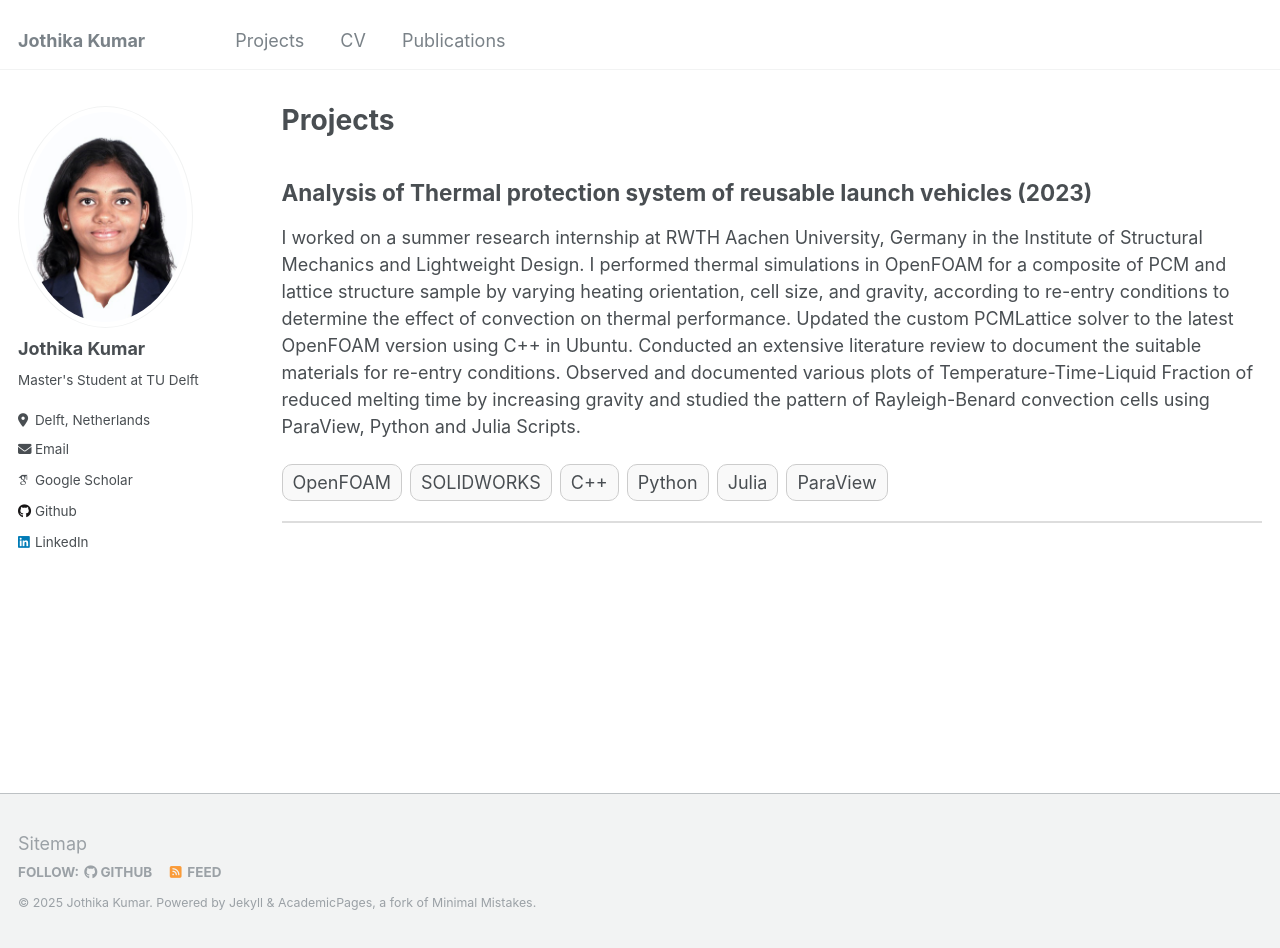
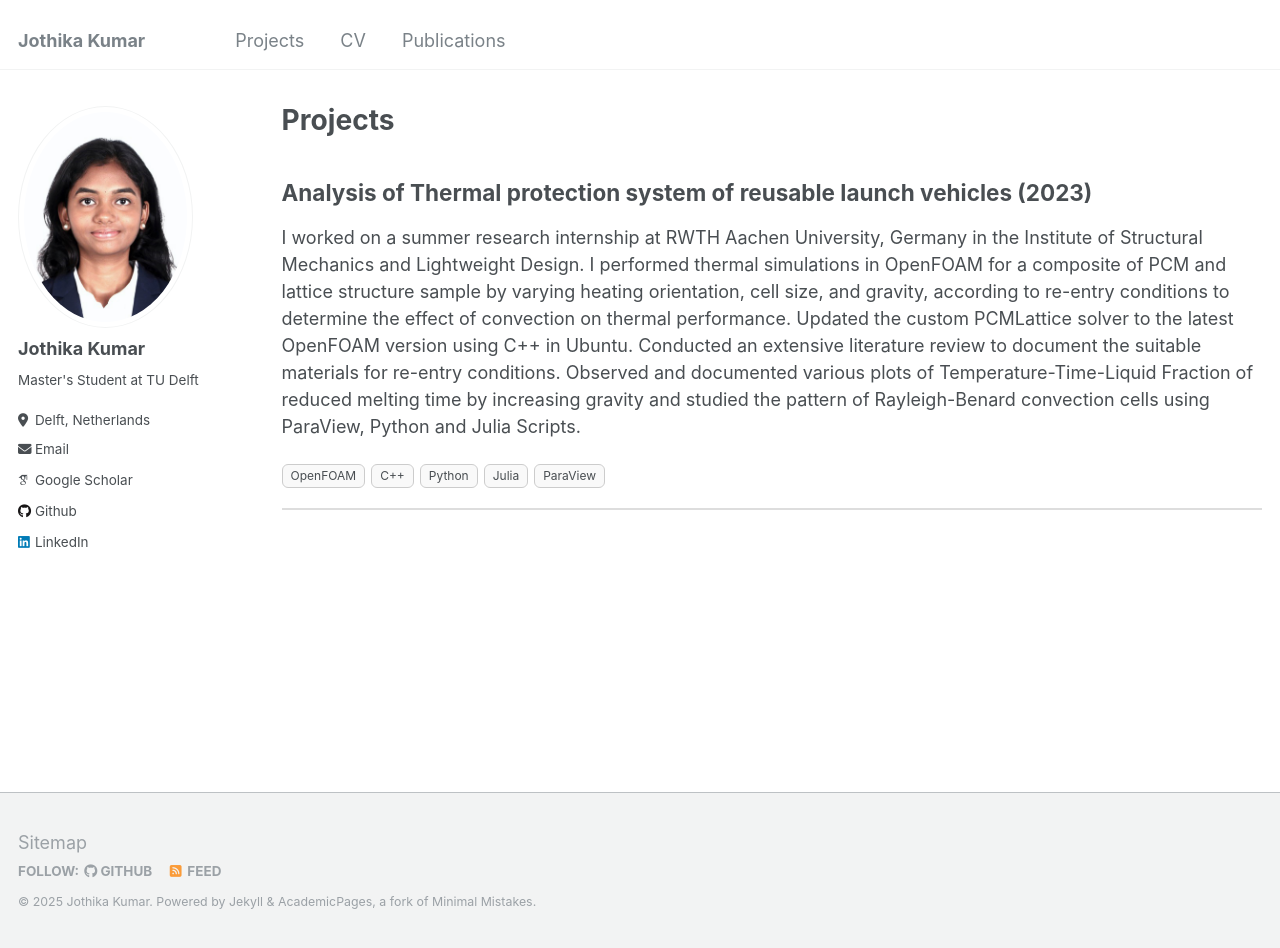
Before and after one commit to jothikak05/jothikak05.github.io, a Jekyll site: the page built from _pages/projects.md, in a window 1280 px wide and 948 px high. Built offline with Jekyll 4.4.1, drawn with Linux system fonts in a browser that asks for light colours; some web fonts are replaced.

Commit message:
updated skills

```diff
--- a/_pages/projects.md
+++ b/_pages/projects.md
@@ -9,23 +9,20 @@ author_profile: true
 
 I worked on a summer research internship at RWTH Aachen University, Germany in the Institute of Structural Mechanics and Lightweight Design. I performed thermal simulations in OpenFOAM for a composite of PCM and lattice structure sample by varying heating orientation, cell size, and gravity, according to re-entry conditions to determine the effect of convection on thermal performance. Updated the custom PCMLattice solver to the latest OpenFOAM version using C++ in Ubuntu. Conducted an extensive literature review to document the suitable materials for re-entry conditions. Observed and documented various plots of Temperature-Time-Liquid Fraction of reduced melting time by increasing gravity and studied the pattern of Rayleigh-Benard convection cells using ParaView, Python and Julia Scripts.
 
-<div style="display: flex; flex-wrap: wrap; gap: 8px; margin-top: 15px;">
-  <div style="padding: 4px 10px; border: 1px solid #ccc; border-radius: 10px; background-color: #f9f9f9;">
+<div style="display: flex; flex-wrap: wrap; gap: 6px; margin-top: 15px;">
+  <div style="padding: 2px 8px; font-size: 12px; border: 1px solid #ccc; border-radius: 6px; background-color: #f9f9f9;">
     OpenFOAM
   </div>
-  <div style="padding: 4px 10px; border: 1px solid #ccc; border-radius: 10px; background-color: #f9f9f9;">
-    SOLIDWORKS
-  </div>
-  <div style="padding: 4px 10px; border: 1px solid #ccc; border-radius: 10px; background-color: #f9f9f9;">
+  <div style="padding: 2px 8px; font-size: 12px; border: 1px solid #ccc; border-radius: 6px; background-color: #f9f9f9;">
     C++
   </div>
-  <div style="padding: 4px 10px; border: 1px solid #ccc; border-radius: 10px; background-color: #f9f9f9;">
+  <div style="padding: 2px 8px; font-size: 12px; border: 1px solid #ccc; border-radius: 6px; background-color: #f9f9f9;">
     Python
   </div>
-  <div style="padding: 4px 10px; border: 1px solid #ccc; border-radius: 10px; background-color: #f9f9f9;">
+  <div style="padding: 2px 8px; font-size: 12px; border: 1px solid #ccc; border-radius: 6px; background-color: #f9f9f9;">
     Julia
   </div>
-  <div style="padding: 4px 10px; border: 1px solid #ccc; border-radius: 10px; background-color: #f9f9f9;">
+  <div style="padding: 2px 8px; font-size: 12px; border: 1px solid #ccc; border-radius: 6px; background-color: #f9f9f9;">
     ParaView
   </div>
 </div>
```
